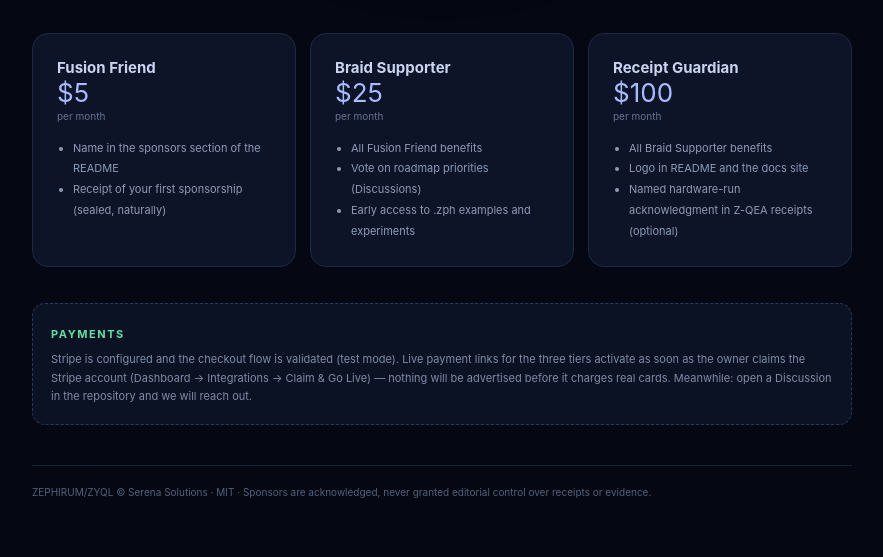
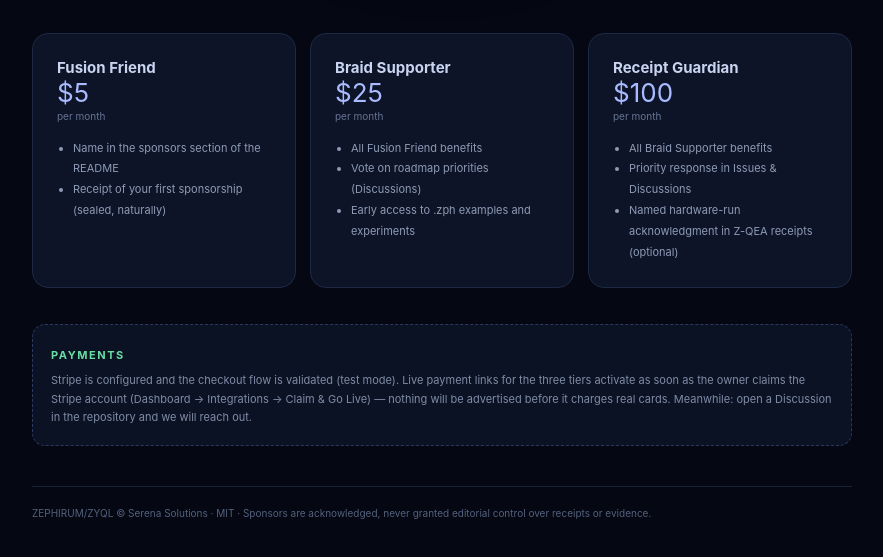
Before and after one commit to SerenaSolutions/zephirum-lang, a plain HTML site: page site/sponsor.html in a window 1280 px wide. Shown: the part 333-890 px from the top of the page, without its empty margins (198-1081 px from the left). Drawn offline with Linux system fonts and the light colour scheme.

Commit message:
site/sponsor: remove sponsor-logo placement — no third-party branding inside the project (owner's rule); replace with priority support benefit

```diff
--- a/site/sponsor.html
+++ b/site/sponsor.html
@@ -34,7 +34,7 @@
     <div class="tier"><strong>Braid Supporter</strong><span class="price">$25</span><small>per month</small>
       <ul><li>All Fusion Friend benefits</li><li>Vote on roadmap priorities (Discussions)</li><li>Early access to .zph examples and experiments</li></ul></div>
     <div class="tier"><strong>Receipt Guardian</strong><span class="price">$100</span><small>per month</small>
-      <ul><li>All Braid Supporter benefits</li><li>Logo in README and the docs site</li><li>Named hardware-run acknowledgment in Z-QEA receipts (optional)</li></ul></div>
+      <ul><li>All Braid Supporter benefits</li><li>Priority response in Issues &amp; Discussions</li><li>Named hardware-run acknowledgment in Z-QEA receipts (optional)</li></ul></div>
   </div>
   <div class="note">
     <b>PAYMENTS</b>
```
